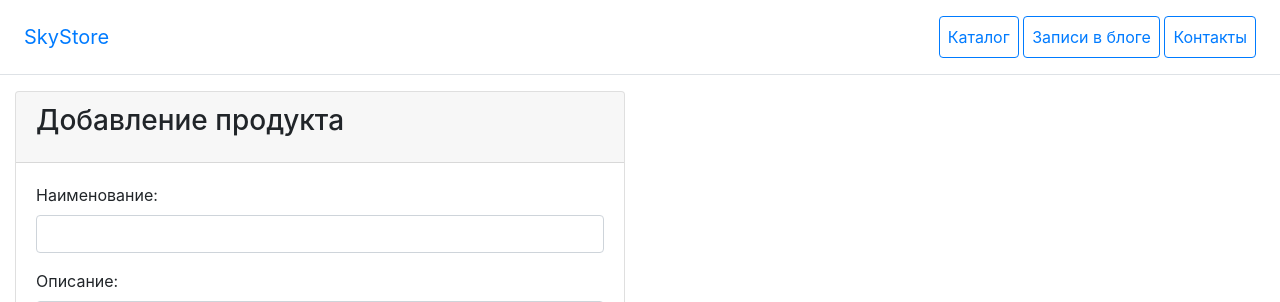
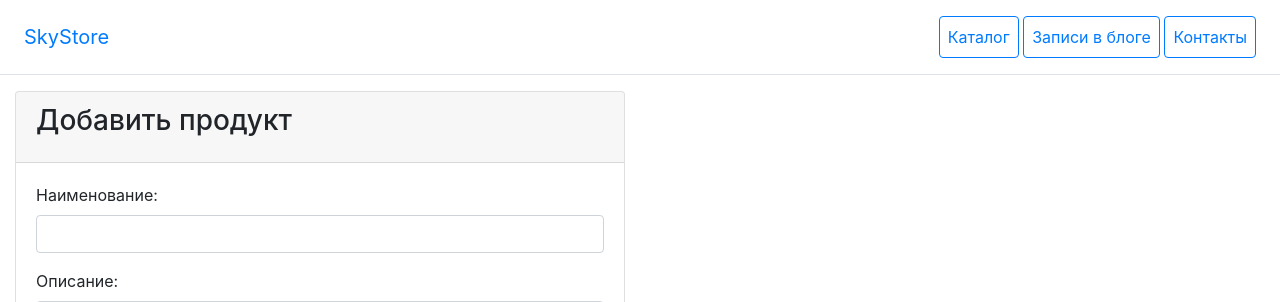
Before and after one commit to vitalinhoru/django_project, a Django app: page /create/ in a window 1280 px wide. Shown: the top 302 px of the page. Run offline with Django 5.2, Linux system fonts and the light colour scheme; tables that the repository leaves empty hold one stand-in row (values such as "Sample post"); parts of the project's set-up code (start-up, migrations or seed data) failed here and were passed over; some libraries are stand-ins or nearby versions.

Commit message:
22.1 - Step 2-3

```diff
--- a/catalog/templates/catalog/product_form.html
+++ b/catalog/templates/catalog/product_form.html
@@ -10,7 +10,11 @@
                         <div class="card">
                             <div class="card-header">
                                 <h3 class="card-title">
-                                    Добавление продукта
+                                    {% if object %}
+                                        Редактировать продукт
+                                    {% else %}
+                                        Добавить продукт
+                                    {% endif %}
                                 </h3>
                             </div>
                             <div class="card-body">
```
